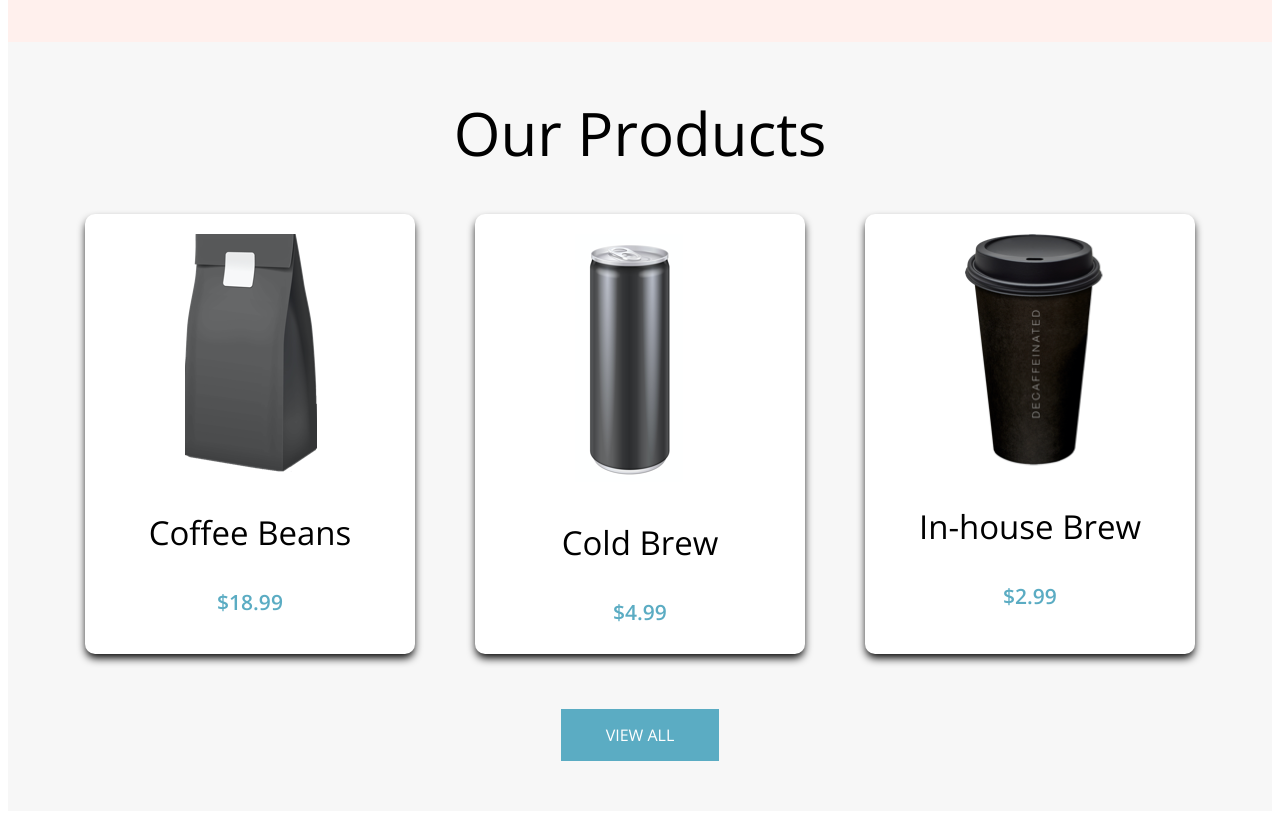
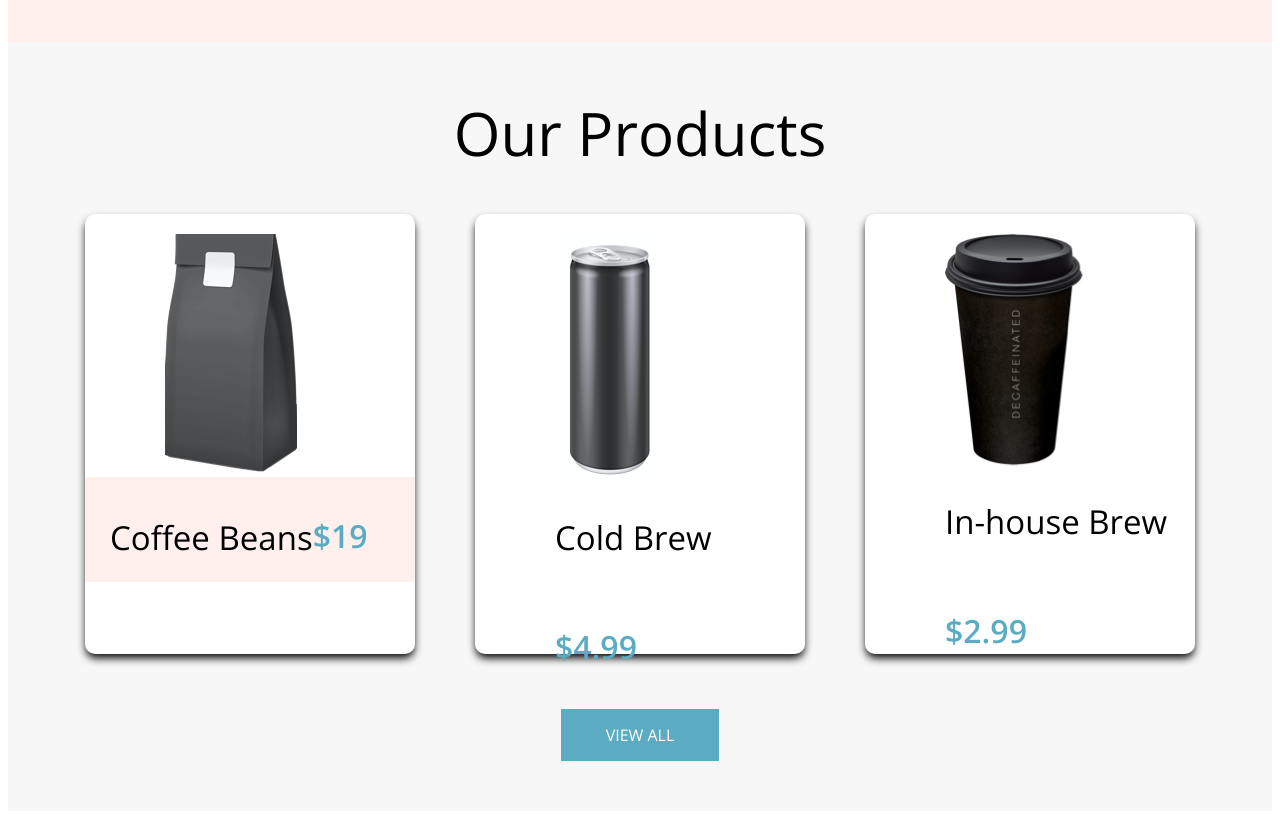
Before and after one commit to tomd323/coffee-shop, a plain HTML site: page index.html in a window 1280 px wide. Shown: the part 708-1522 px from the top of the page. Drawn offline with nearby package versions, Linux system fonts and the light colour scheme.

Commit message:
working on cards pre revert point

```diff
--- a/css/landing.css
+++ b/css/landing.css
@@ -71,12 +71,24 @@ width: 50%;
     Box shadow color: rgba(0, 0, 0, 0.25);
     width: 330px;
     height: 440px;
-    padding: 20px;
+    padding-top: 20px;
     margin: 30px;
 }
 
 .article__display-card01 {
-    /* margin-left: 130px; */
+    display: flex;
+    flex-direction: column;
+    justify-content: flex-start;
+    align-items: baseline;
+}
+
+.article__display-card02 {
+    display: flex;
+    width: 100%;
+    height: 25%;
+    flex-wrap: wrap;
+    background-color: #FFF0ED;
+    padding: 5px 25px;
 }
 
 .article__itemCard-text {
@@ -91,6 +103,7 @@ width: 50%;
 .article__card-button {
     padding-top: ;
 }
+
 .discount-banner {
     font-family: 'Open Sans';
     background-color: #393939;
--- a/css/menu.css
+++ b/css/menu.css
@@ -59,7 +59,7 @@
 .price {
     color: #5BACC3;
     font-weight: 600;
-    font-size: 21px;
+    font-size: 32px;
 }
 
 /* border box - see slides */
--- a/index.html
+++ b/index.html
@@ -44,16 +44,21 @@
             <h2 class="discountSection-cards section-01__closeMargin-cards">Our Products</h2>
             <div class="discountSection-cards">
                 <article class="article__display article__display-card01">
-                    <img class="article__card-img" src="./assets/images/coffeebeans.png" alt="coffee beans" />
-                    <h3 class="article__itemCard-text">Coffee Beans</h3>
-                    <p class="price article__itemCard-text" price>$18.99</p>
+                    <div class="article__display-card0">
+                        <img class="article__card-img" src="./assets/images/coffeebeans.png" alt="coffee beans" />
+                    </div>
+                    <div class="article__display-card02" >
+                        <h3 class="article__itemCard-text">Coffee Beans</h3>
+                        <p class="price article__itemCard-text price">$19</p>
+                    </div>
+
                 </article>
-                <article class="article__display"> <img class="article__card-img" src="./assets/images/coldbrew.png"
+                <article class="article__display article__display-card01"> <img class="article__card-img" src="./assets/images/coldbrew.png"
                         alt="cold brew" />
                     <h3 class="article__itemCard-text">Cold Brew</h3>
                     <p class="price article__itemCard-text">$4.99</p>
                 </article>
-                <article class="article__display"> <img class="article__card-img" src="./assets/images/inhousebrew.png"
+                <article class="article__display article__display-card01"> <img class="article__card-img" src="./assets/images/inhousebrew.png"
                         alt="in-house brew" />
                     <h3 class="article__itemCard-text">In-house Brew</h3>
                     <p class="price article__itemCard-text">$2.99</p>
@@ -66,7 +71,8 @@
             </div>
         </section>
         <section class="discount-banner__padding">
-            <p class="discount-banner">Get 20% off your first order with code:<span class="footer-address_bold"> FirstNitro</span></p>
+            <p class="discount-banner">Get 20% off your first order with code:<span class="footer-address_bold">
+                    FirstNitro</span></p>
         </section>
     </main>
     <footer class="primary-2 font-grey ">
```
Lines whose indentation alone changed are shown as unchanged.
